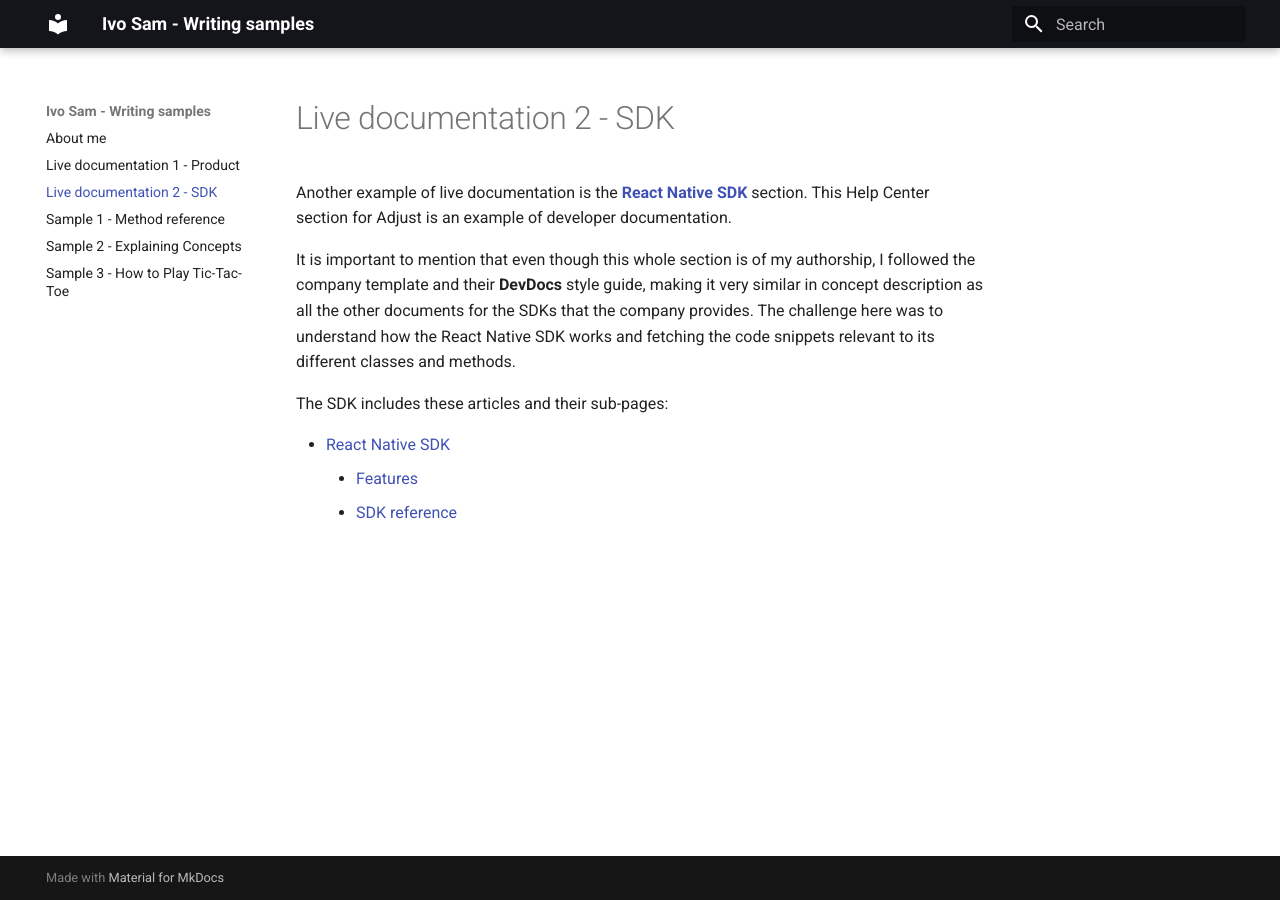
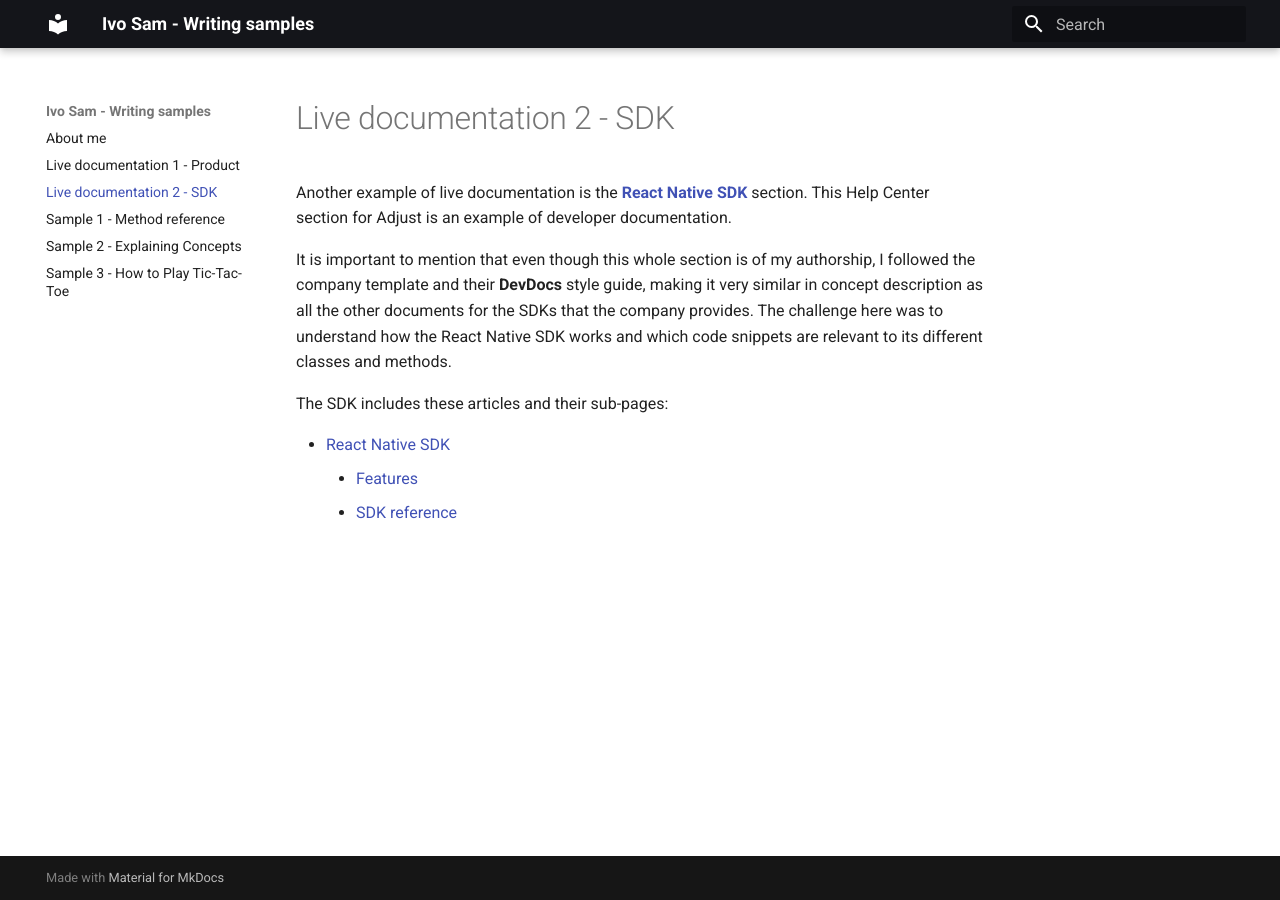
Before and after one commit to ivosam1212/ivosam-ws, an MkDocs documentation site: the page built from docs/react-sdk.md, in a window 1280 px wide. Built offline with MkDocs 1.6.1 and Material for MkDocs 9.7.7, drawn with Linux system fonts in a browser that asks for light colours.

Commit message:
Changes for the concepts file

```diff
--- a/docs/react-sdk.md
+++ b/docs/react-sdk.md
@@ -1,6 +1,6 @@
 Another example of live documentation is the [**React Native SDK**](https://help.adjust.com/en/article/get-started-react-native-SDK) section. This Help Center section for Adjust is an example of developer documentation.
 
-It is important to mention that even though this whole section is of my authorship, I followed the company template and their **DevDocs** style guide, making it very similar in concept description as all the other documents for the SDKs that the company provides. The challenge here was to understand how the React Native SDK works and fetching the code snippets relevant to its different classes and methods.
+It is important to mention that even though this whole section is of my authorship, I followed the company template and their **DevDocs** style guide, making it very similar in concept description as all the other documents for the SDKs that the company provides. The challenge here was to understand how the React Native SDK works and which code snippets are relevant to its different classes and methods.
 
 The SDK includes these articles and their sub-pages:
 
```
Also changed, not shown: docs/concepts.md (+7 -6 lines), site/concepts/index.html, site/react-sdk/index.html, site/search/search_index.json, 1 other file.
